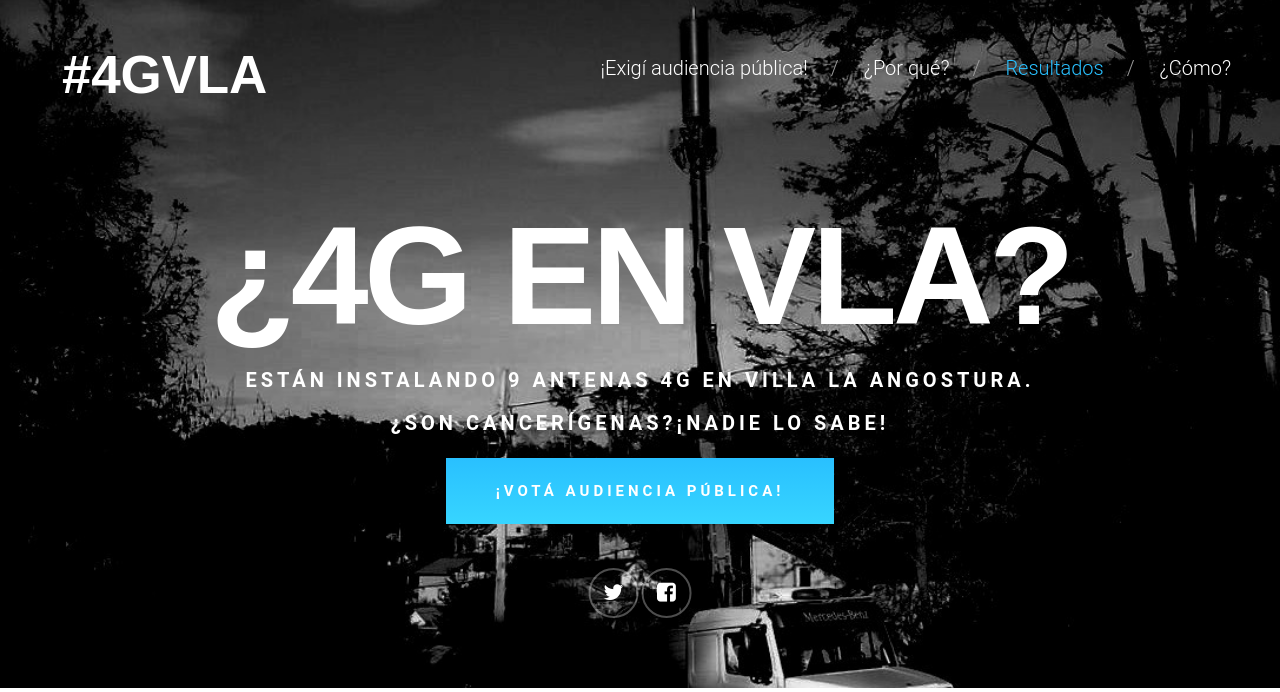
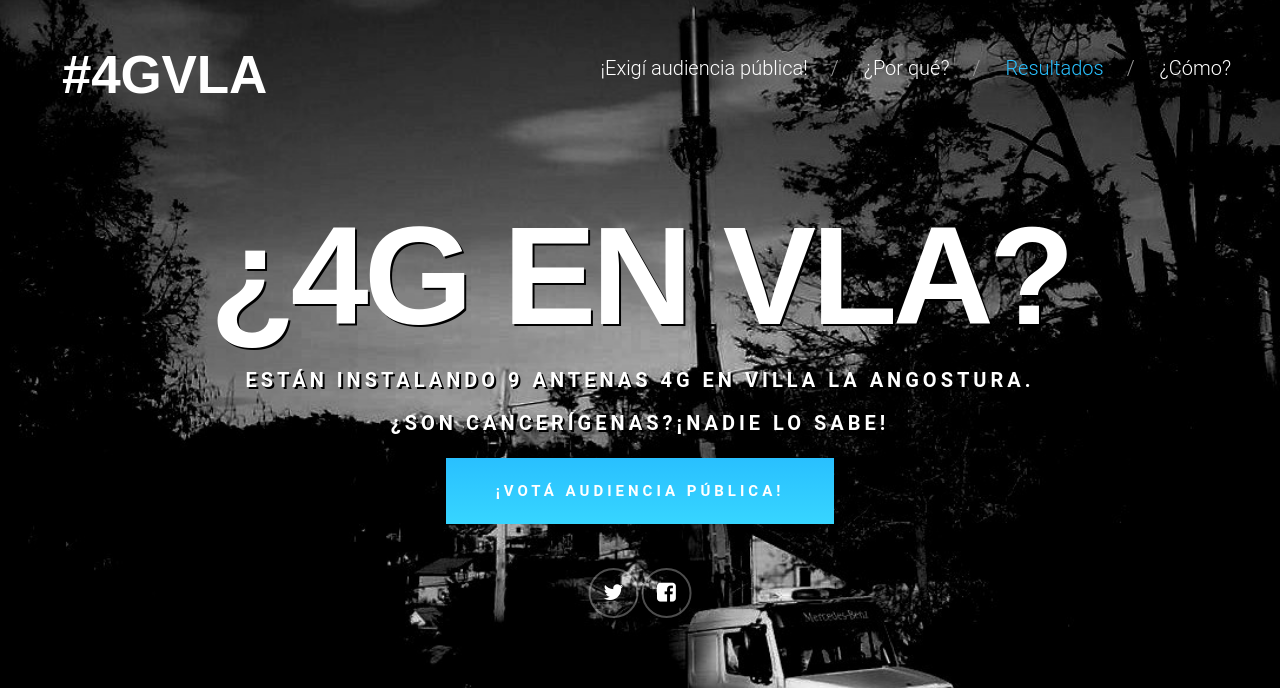
Before and after one commit to hernanfiqus/antenas4g, a Django app: page / in a window 1280 px wide. Shown: the top 692 px of the page. Run offline with Django 3.2, Linux system fonts and the light colour scheme; data comes from the database, SQL or seed files in the repository; some libraries are stand-ins or nearby versions.

Commit message:
Agregar sombras al texto.

```diff
--- a/landing/templates/index.html
+++ b/landing/templates/index.html
@@ -88,13 +88,13 @@
                 <div class="swiper-slide" data-slide-bg="{% static "img/antena.jpg" %}">
                     <div class="swiper-slide-caption">
                         <div class="container firstpage">
-                            <h2 id="pedile">¿4G en VLA?</h2>
+                            <h2 style="text-shadow: 2px 2px #000000" id="pedile">¿4G en VLA?</h2>
                             <br/>
 
-                            <p>
+                            <p style="text-shadow: 2px 2px #000000">
                                 <strong>Están instalando 9 antenas 4G en Villa La Angostura.</strong>
                             </p>
-                            <p>
+                            <p style="text-shadow: 2px 2px #000000">
                                 <strong>¿Son cancerígenas?¡Nadie lo sabe!</strong>
                             </p>
                             <a id="votar" data-url="{% url "votar" %}" class="btn btn-md btn-primary"
```
